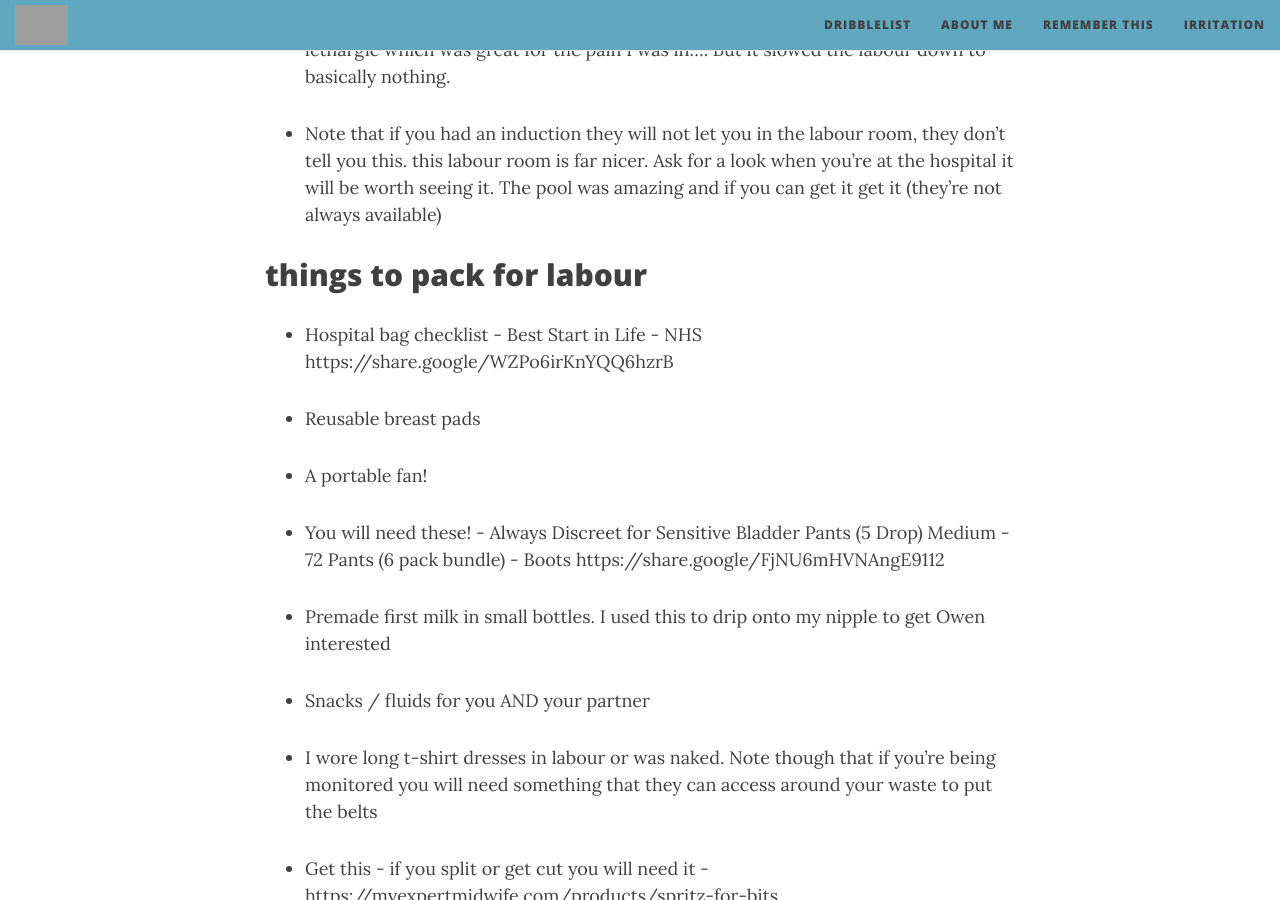
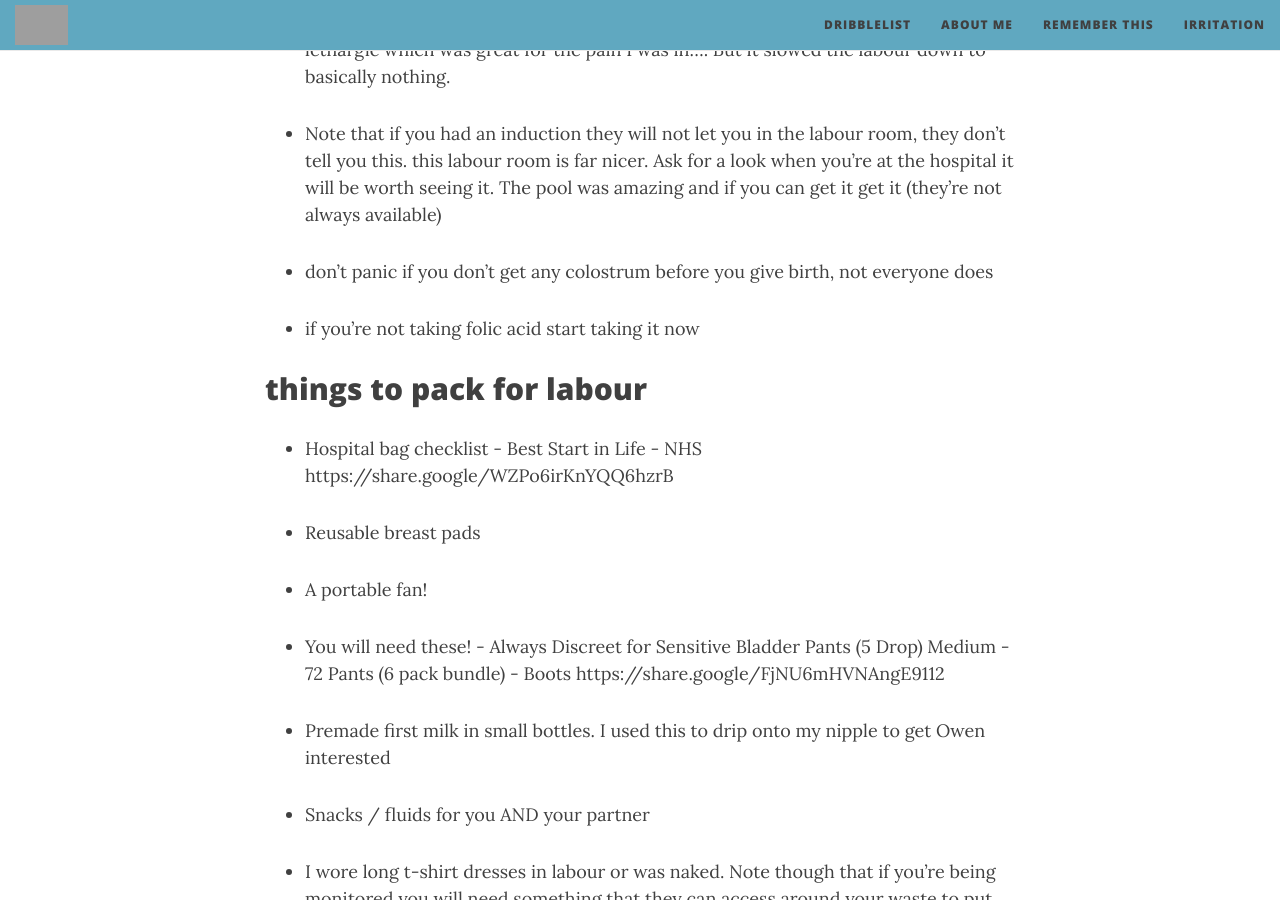
Before and after one commit to ellis-ward/ellis-ward.github.io, a Jekyll site: the page built from _posts/dribble/2026-05-31-adviceformypregnantfriends.md, in a window 1280 px wide and 900 px high, scrolled down 910 px. Built offline with Jekyll 4.4.1, drawn with Linux system fonts in a browser that asks for light colours; nearby versions of some CDN libraries; grey boxes are pictures that could not be loaded.

Commit message:
Update 2026-05-31-adviceformypregnantfriends.md

```diff
--- a/_posts/dribble/2026-05-31-adviceformypregnantfriends.md
+++ b/_posts/dribble/2026-05-31-adviceformypregnantfriends.md
@@ -24,6 +24,10 @@ tags: dribble
 - Research labour medication. I took Pethidine, I regret it, it made me extremely lethargic which was great for the pain I was in.... But it slowed the labour down to basically nothing.
 
 - Note that if you had an induction they will not let you in the labour room, they don't tell you this. this labour room is far nicer. Ask for a look when you're at the hospital it will be worth seeing it. The pool was amazing and if you can get it get it (they're not always available)
+
+- don't panic if you don't get any colostrum before you give birth, not everyone does
+
+- if you're not taking folic acid start taking it now
 
 <h2>things to pack for labour</h2>
 
```
